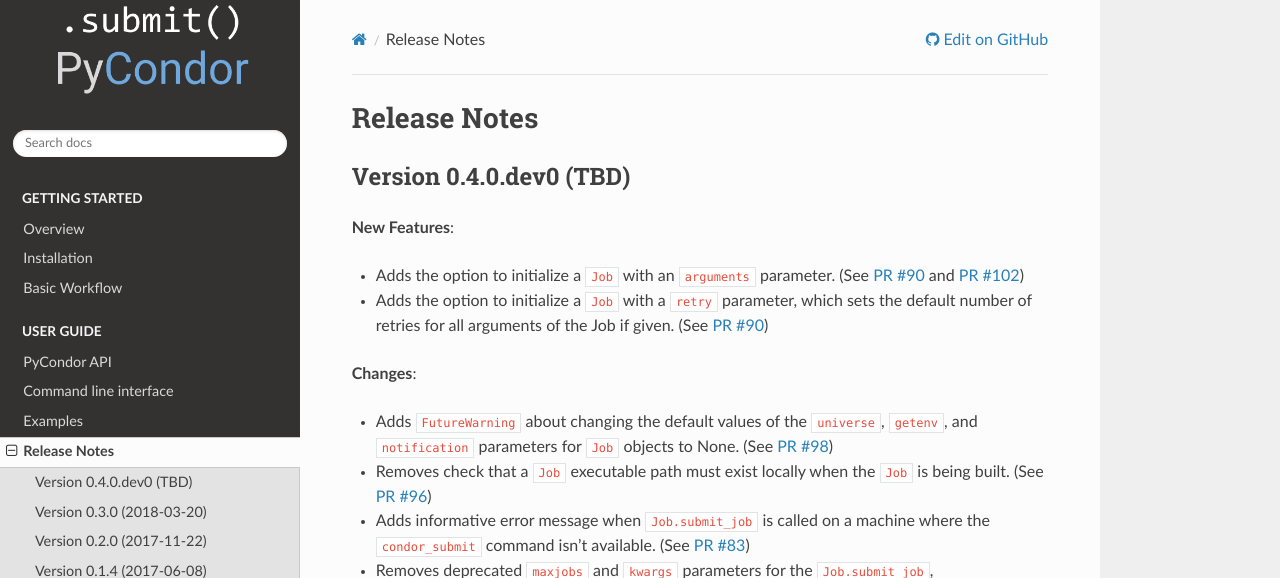
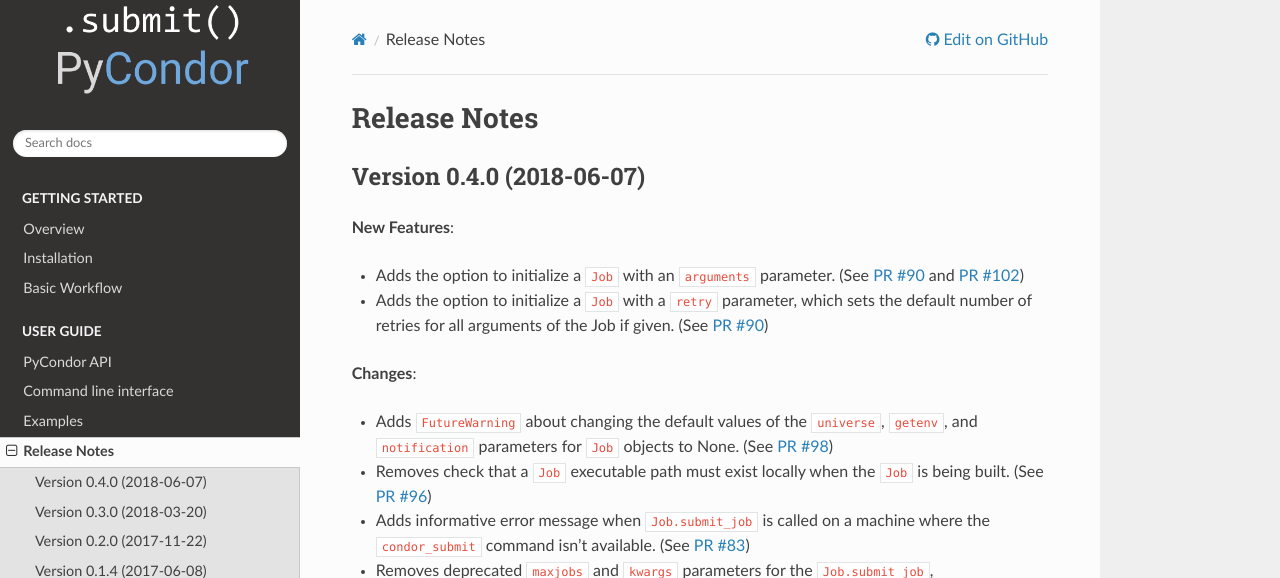
Before and after one commit to pycondor/pycondor, a Sphinx documentation site: the page built from docs/changelog.rst, in a window 1280 px wide and 900 px high. Shown: the top 578 px of the window. Built offline with Sphinx 7.4.7 and the Read the Docs theme 2.0.0, drawn with Linux system fonts in a browser that asks for light colours; the version number is read from the project's files by our own code.

Commit message:
Bumps version number to 0.4.0

```diff
--- a/docs/changelog.rst
+++ b/docs/changelog.rst
@@ -6,8 +6,8 @@
 Release Notes
 *************
 
-Version 0.4.0.dev0 (TBD)
-------------------------
+Version 0.4.0 (2018-06-07)
+--------------------------
 
 **New Features**:
 
--- a/pycondor/__version__.py
+++ b/pycondor/__version__.py
@@ -1,2 +1,2 @@
 
-__version__ = '0.4.0.dev0'
+__version__ = '0.4.0'
```
